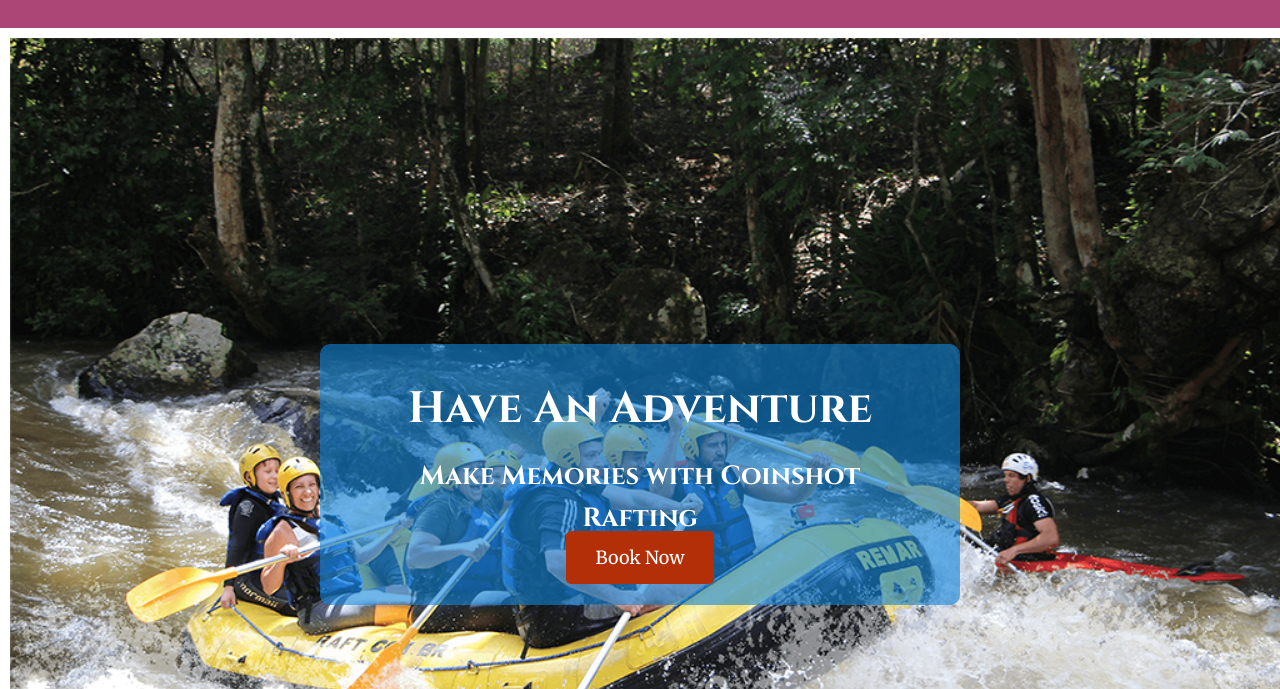
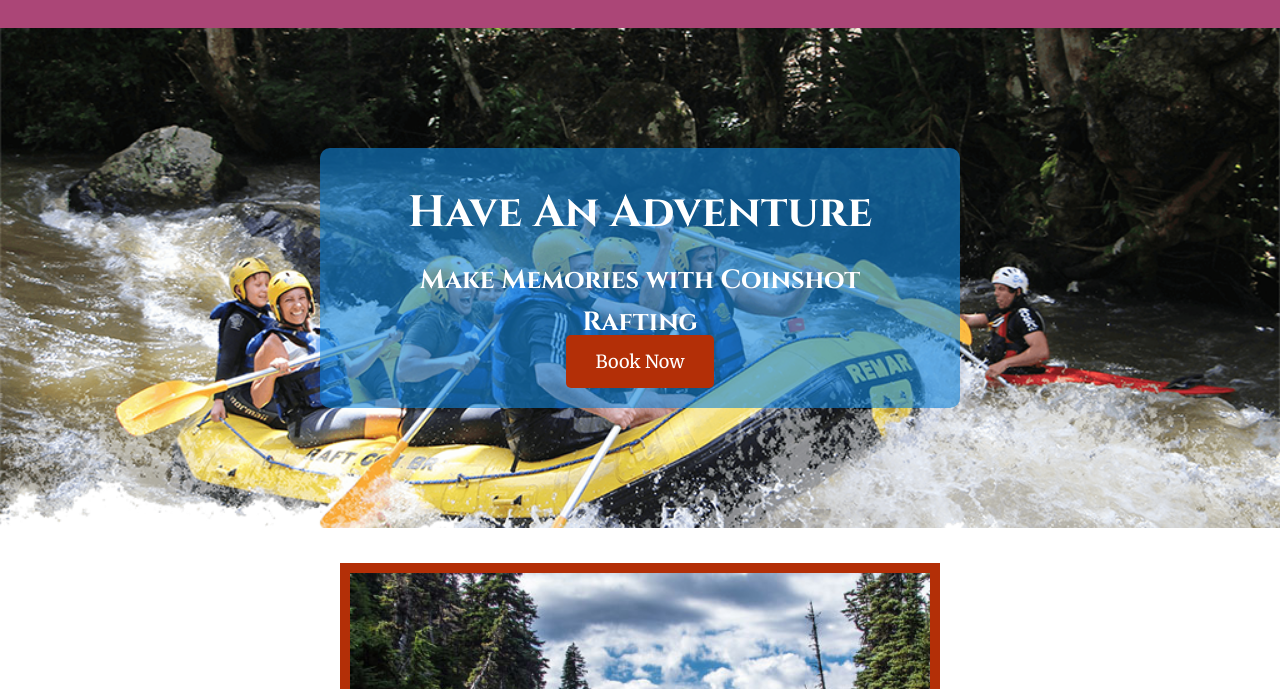
Before and after one commit to ssmoot813/wdd130, a plain HTML site: page wwr/index.html in a window 1280 px wide. Shown: the part 1051-1740 px from the top of the page. Drawn offline with Linux system fonts and the light colour scheme.

```diff
--- a/wwr/styles/style.css
+++ b/wwr/styles/style.css
@@ -69,20 +69,22 @@
 #hero {
   position: relative;
   width: 100%;
+  height: 500px;
   text-align: center;
+  overflow: hidden;
 }
 
 #hero_box {
   width: 100%;
+  height: 100%;
   overflow: hidden;
 }
 
 #hero_img {
   width: 100%;
-  height: auto;
+  height: 100%;
+  object-fit: cover;
   display: block;
-  margin-bottom: 20px;
-  padding: 10px;
 }
 
 #hero-msg {
@@ -96,6 +98,7 @@
   border-radius: 10px;
   max-width: 80%;
   text-align: center;
+  z-index: 2;
   box-sizing: border-box;
 }
 
```
Also changed, not shown: wwr/index.html (+2 -0 lines).
